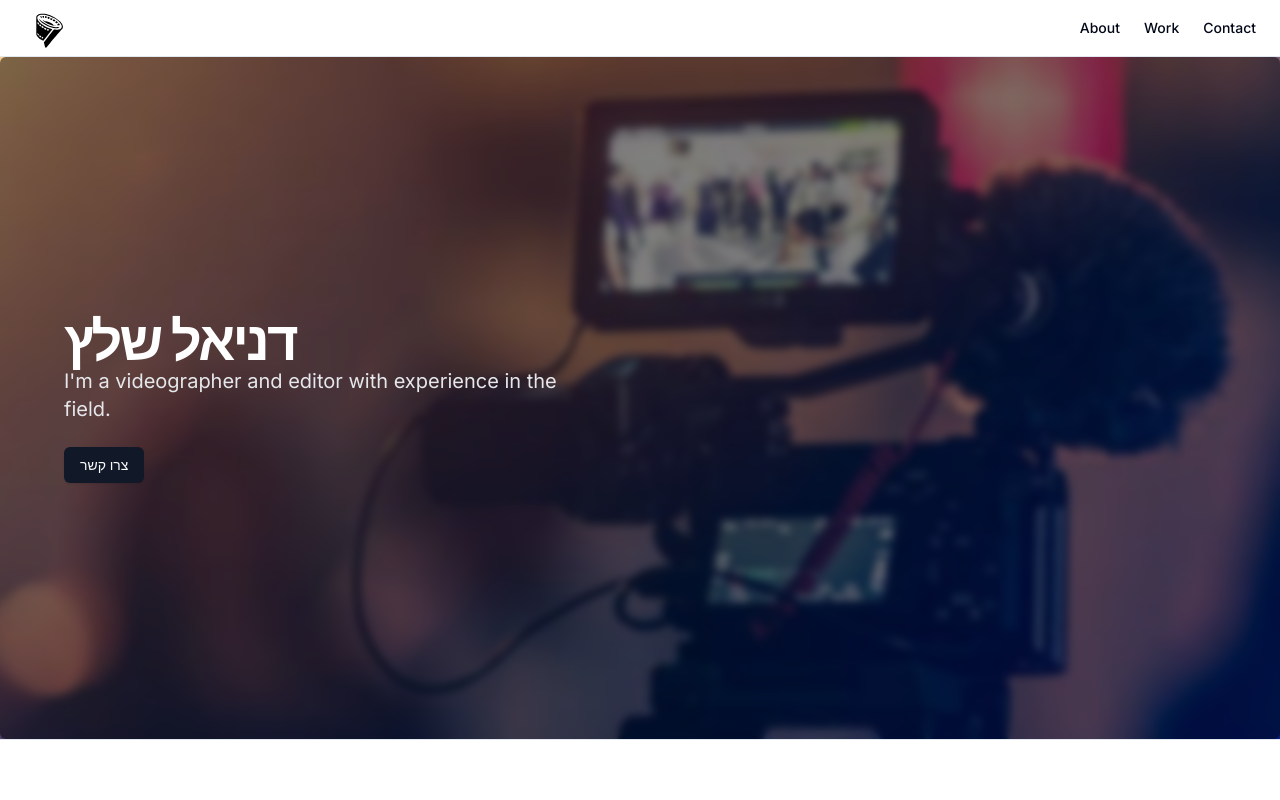
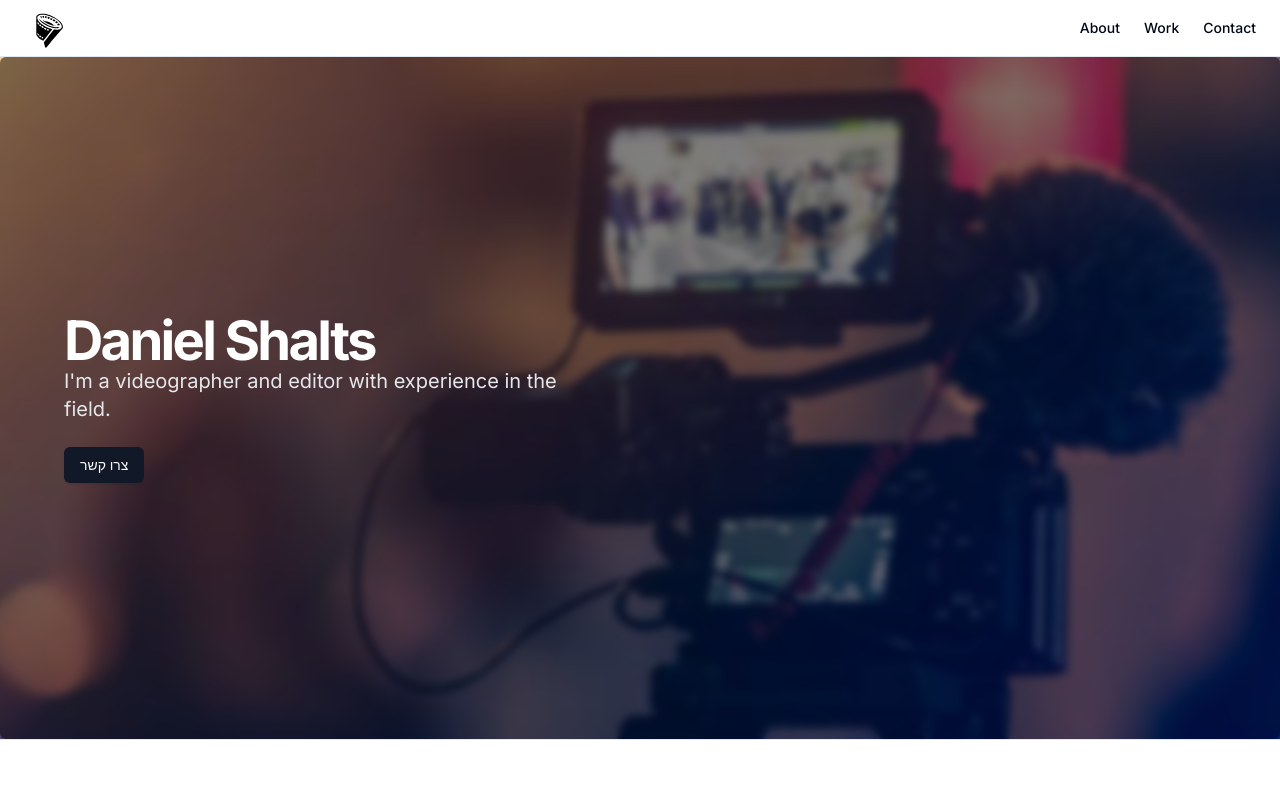
Before and after one commit to ShDyDaniel/my-web, a Next.js app: page / in a window 1280 px wide. Shown: the top 800 px of the page. Built offline with nearby package versions, Linux system fonts and the light colour scheme.

Commit message:
Update Landing.tsx

```diff
--- a/src/uicomponents/Landing.tsx
+++ b/src/uicomponents/Landing.tsx
@@ -11,7 +11,7 @@ export default function Landing() {
       <header className="px-4 lg:px-6 h-14 flex items-center">
         <Link className="flex items-center justify-center" href="#">
           <UserIcon className="h-6 w-6" />
-          <span className="sr-only">דניאל שלץ</span>
+          <span className="sr-only">Daniel Shalts</span>
         </Link>
         <nav className="ml-auto flex gap-4 sm:gap-6 scroll-smooth">
           <Link
@@ -44,7 +44,7 @@ export default function Landing() {
             <div className="grid max-w-[1300px] mx-auto gap-4 px-4 sm:px-6 md:px-10 md:grid-cols-2 md:gap-16">
               <div>
                 <h1 className="lg:leading-tighter text-3xl font-bold tracking-tighter sm:text-4xl md:text-5xl xl:text-[3.4rem] 2xl:text-[3.75rem]">
-                  דניאל שלץ
+                  Daniel Shalts
                 </h1>
                 <p className="mx-auto max-w-[700px] text-gray-200 md:text-xl">
                   I'm a videographer and editor with experience in the field.
```
